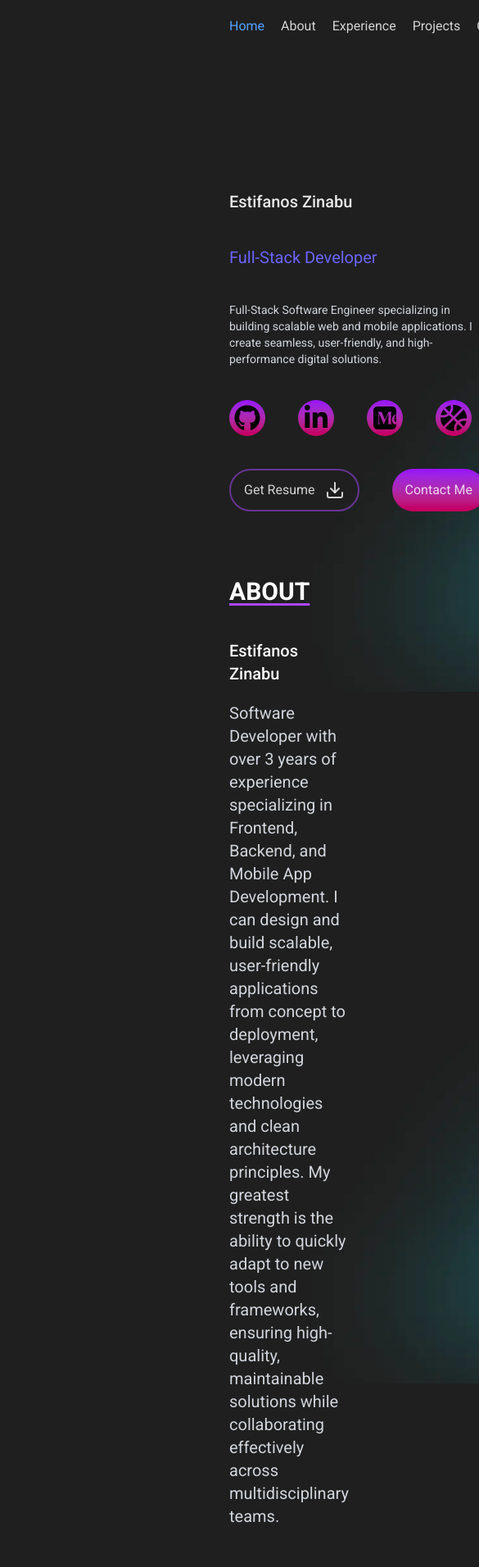
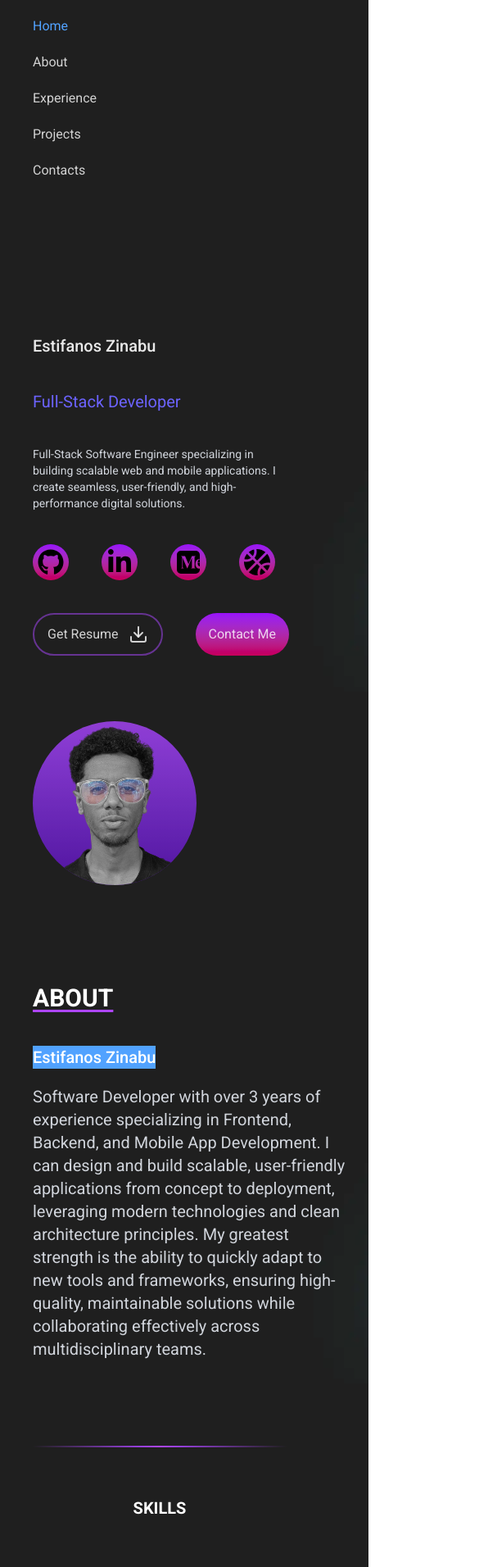
Before and after one commit to Kingestif/Portfolio, a React (Vite) app: page / in a window 390 px wide. Shown: the top 1912 px of the page at 82% size, 585 px wide, since content can reach past the window. Built offline with nearby package versions, Linux system fonts and the light colour scheme.

Commit message:
feat: add responsiveness

```diff
--- a/src/App.css
+++ b/src/App.css
@@ -16,8 +16,6 @@ body{
 
 /* Projects */
 .checkpoints .card{
-    /* border: solid 1px; */
-    padding: 2rem;
     border-radius: 1rem;
     display: flex;
     flex-direction: column;
--- a/src/App.tsx
+++ b/src/App.tsx
@@ -9,7 +9,7 @@ import { Footer } from './components/Footer'
 
 function App() {
   return (
-    <div className='App px-70 py-5 scroll-smooth'>
+    <div className='App px-70 py-5 scroll-smooth | max-sm:px-10'>
       <Navbar />
 
       <section id="hero">
--- a/src/components/About.tsx
+++ b/src/components/About.tsx
@@ -1,6 +1,6 @@
 function About() {
     return (
-        <div className="flex text-white py-20 gap-30 ">
+        <div className="flex text-white py-20 gap-30 | max-md:flex-col-reverse">
             <div className="Left flex flex-col gap-30 ">
                 <div className="flex flex-col gap-10">
                     <div className="flex flex-col gap-2">
@@ -8,13 +8,13 @@ function About() {
                     </div>
 
                     <div className="flex flex-col gap-5 text-gray-300">
-                        <div className="font-medium text-xl text-white ">Estifanos Zinabu</div>
-                        <div className="text-xl"> Software Developer with over 3 years of experience specializing in Frontend, Backend, and Mobile App Development. I can design and build scalable, user-friendly applications from concept to deployment, leveraging modern technologies and clean architecture principles. My greatest strength is the ability to quickly adapt to new tools and frameworks, ensuring high-quality, maintainable solutions while collaborating effectively across multidisciplinary teams. </div>
+                        <div className="font-medium text-xl text-white | w-fit bg-blue-400 max-sm:whitespace-nowrap">Estifanos Zinabu</div>
+                        <div className="text-xl max-sm:w-screen w-fit"> Software Developer with over 3 years of experience specializing in Frontend, Backend, and Mobile App Development. I can design and build scalable, user-friendly applications from concept to deployment, leveraging modern technologies and clean architecture principles. My greatest strength is the ability to quickly adapt to new tools and frameworks, ensuring high-quality, maintainable solutions while collaborating effectively across multidisciplinary teams. </div>
                     </div>
                 </div>
             </div>
 
-            <img className="bg-gradient-to-t from-violet-800 to-purple-500 rounded-full w-100 h-100 object-cover opacity-80" src="/Me.webp" alt="" />
+            <img className=" MyImage bg-gradient-to-t from-violet-800 to-purple-500 rounded-full w-100 h-100 object-cover opacity-80 | max-sm:w-50 max-sm:h-50 max-md:w-70 max-md:h-70" src="/Me.webp" alt="" />
         </div>
     );
 }
--- a/src/components/Experience.tsx
+++ b/src/components/Experience.tsx
@@ -19,7 +19,7 @@ export function Experience() {
 
   return (
     <div
-      className="text-white flex flex-col items-center pt-30 gap-5"
+      className="text-white flex flex-col items-center pt-30 gap-5 max-sm:hidden"
       onMouseMove={handleMouseMove}
       ref={containerRef}
     >
@@ -32,7 +32,7 @@ export function Experience() {
       <div className="timeline flex flex-col gap-5">
         {experiences.map(exp => (
           <div className="checkpoints text-white/80 hover:text-white/90" key={exp.id}>
-            <div className="card p-4 900 rounded-lg relative border-1 border-white/15">
+            <div className="card p-6 900 rounded-lg relative border-1 border-white/15">
               <h1 className="text-center text-[color:#6C63FF] hover:text-[color:#6C63FF]">{exp.duration}</h1>
               <div className="flex items-center gap-6">
                 <svg
--- a/src/components/Navbar.tsx
+++ b/src/components/Navbar.tsx
@@ -2,7 +2,7 @@ export function Navbar(){
     return (
         <div className="navbar flex justify-between text-xl | max-sm:flex-col max-sm:text-base">
             <div className="text-[color:#6C63FF] text-3xl font-medium | max-sm:hidden">Estifanos Zinabu</div>
-            <div className="flex gap-5 text-white/80">
+            <div className="flex gap-5 text-white/80 max-sm:flex-col">
                 <a href="#hero" className="hover:text-[color:#6C63FF] duration-300 max-sm:text-blue-400">Home</a>
                 <a href="#about" className="hover:text-[color:#6C63FF] duration-300">About</a>
                 <a href="#experience" className="hover:text-[color:#6C63FF] duration-300">Experience</a>
--- a/src/components/Projects.tsx
+++ b/src/components/Projects.tsx
@@ -6,11 +6,11 @@ export function Projects(){
         <div className="flex flex-col justify-center items-center gap-10 mt-30">
             <div className="flex flex-col gap-3 text-center">
                 <div className="font-bold text-3xl text-white">Featured <span className="text-purple-500">Projects</span></div>
-                <div className="font-bold text-sm text-gray-300 w-150 text-center">Here are some of my recent projects, showcasing my work with modern web technologies and creative problem-solving. </div>
+                <div className="font-bold text-sm text-gray-300  text-center">Here are some of my recent projects, showcasing my work with modern web technologies and creative problem-solving. </div>
             </div>
-            <div className="flex gap-10 items-center">
+            <div className="flex gap-10 items-center | max-sm:flex-col">
                 {projects.map(project=>(
-                    <div key={project.id} className="flex flex-col w-110 h-110 items-center text-white gap-3 rounded-2xl bg-gray-700/30  hover:scale-105 transition-all duration-200 ease-out shadow-sm  hover:bg-gray-700/50">
+                    <div key={project.id} className="flex flex-col w-110 h-110 max-sm:w-70 max-sm:h-70 items-center text-white gap-3 rounded-2xl bg-gray-700/30  hover:scale-105 transition-all duration-200 ease-out shadow-sm  hover:bg-gray-700/50">
                         <img src={project.imageUrl} alt={project.title} className="rounded-t-2xl overflow-hidden" />
                         <div className="flex justify-around w-full pt-2">
                             {project.tools.map((tool,idx)=>(
--- a/src/components/Skills.tsx
+++ b/src/components/Skills.tsx
@@ -40,14 +40,14 @@ export function Skills() {
           <div className="flex-grow h-[2px] bg-gradient-to-r from-transparent via-purple-500 to-transparent"></div>
         </div>
         <div className='text-white text-xl font-bold text-center'>SKILLS</div>
-        <div className="flex w-max animate-scroll hover:pause gap-20">
+        <div className="flex w-max animate-scroll hover:pause gap-20 | max-sm:gap-10">
             {repeatedSkills.map((skill, idx) => (
             <div
                 key={idx}
                 className="flex flex-col items-center gap-2 min-w-[90px] backdrop-blur-md rounded-xl px-4 py-3 border-t-2 border-purple-500
                         shadow-lg hover:scale-110 hover:shadow-2xl transition-transform duration-500 cursor-pointer"
             >
-                <img className="w-16 h-16" src={skill.icon} alt={skill.name} />
+                <img className="w-16 h-16 | max-sm:w-10 max-sm:h-10" src={skill.icon} alt={skill.name} />
                 <div className="text-white text-sm font-semibold">{skill.name}</div>
             </div>
             ))}
```
